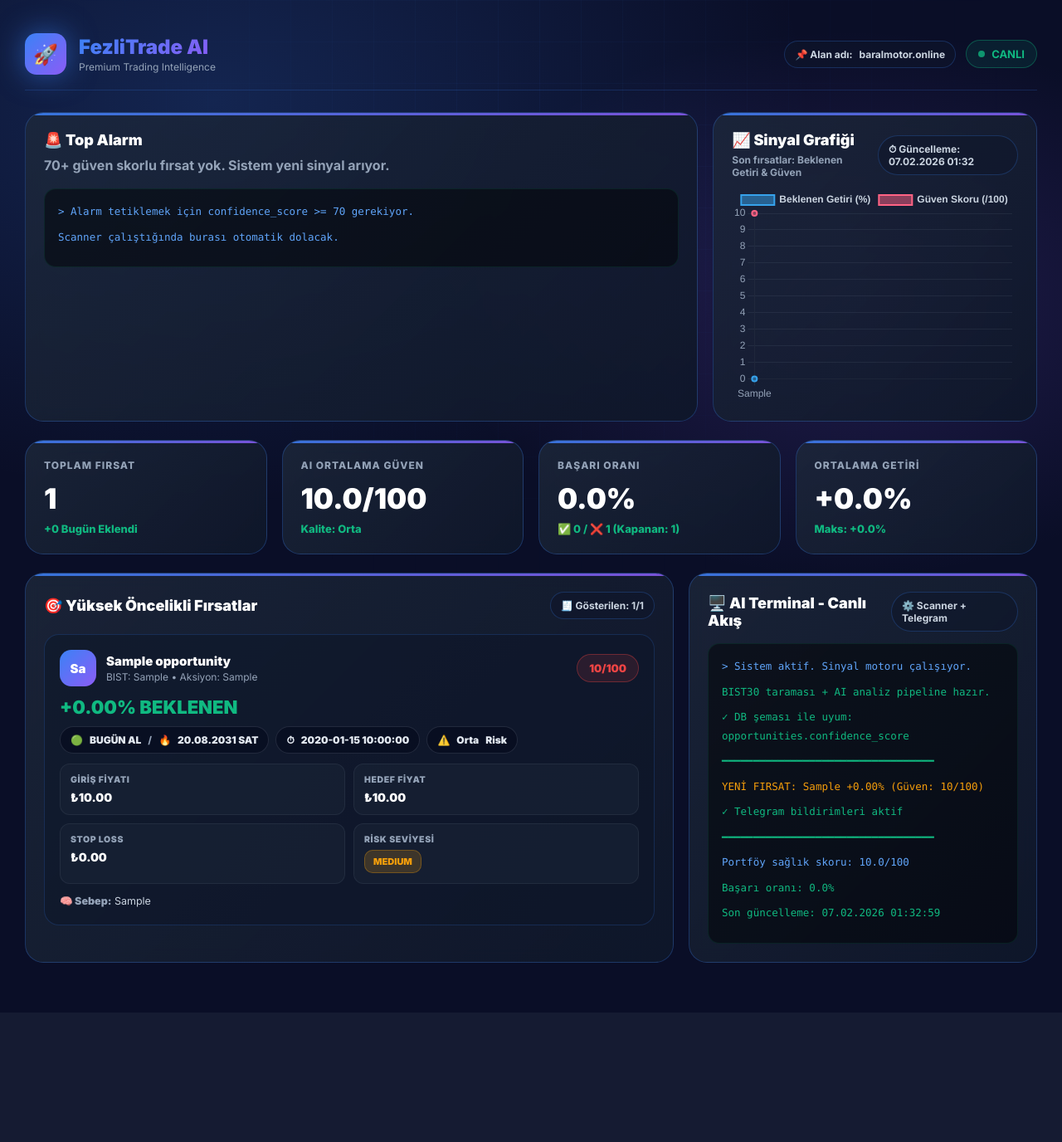
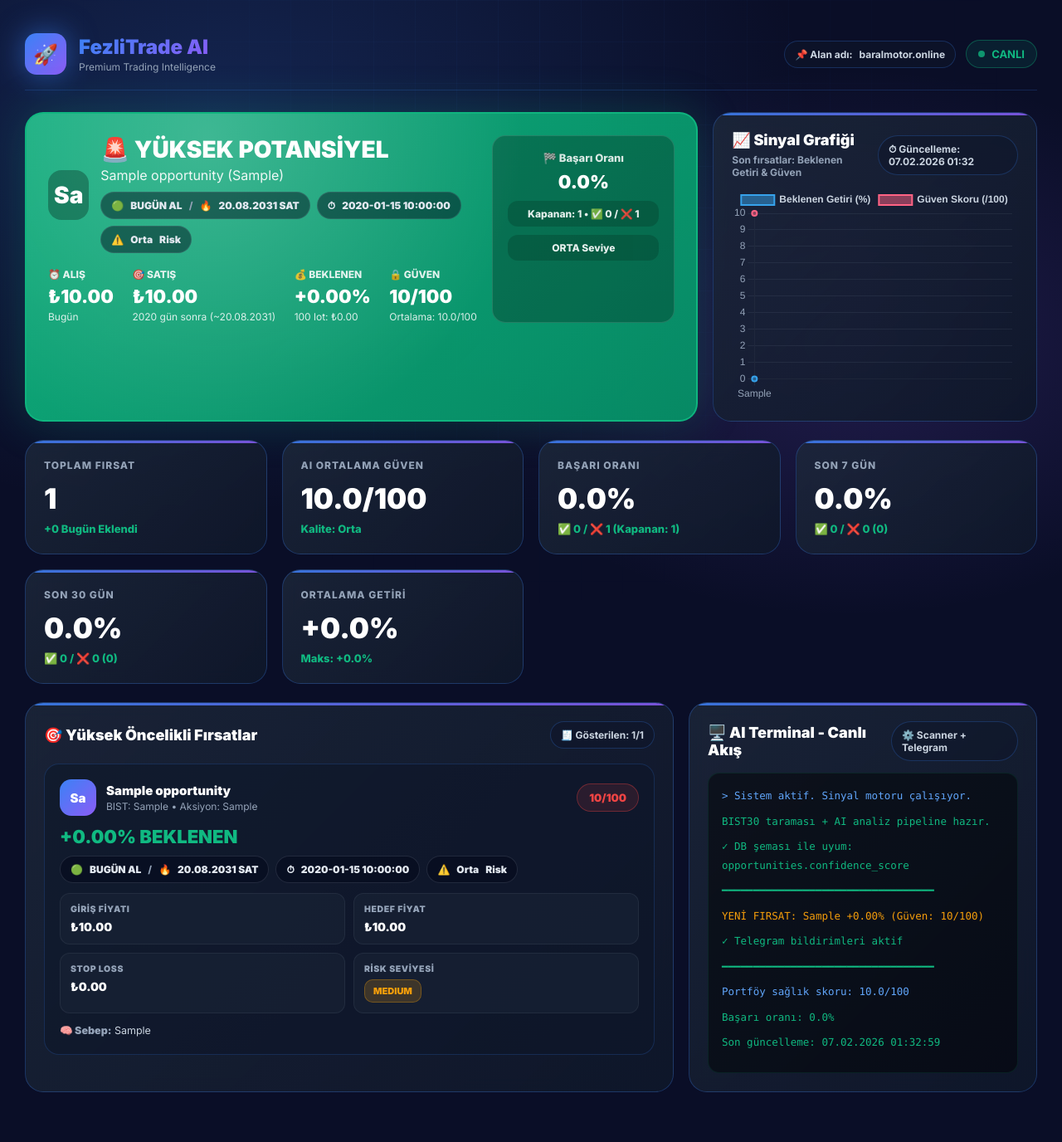
Before and after one commit to lloxytr/Borsa, a PHP site: page /dashboard.php in a window 1280 px wide. Shown: the whole page at 83% size. Before the commit the page ends 1220 px from the top, so only its background shows below. Run offline with PHP 8.4, Linux system fonts and the light colour scheme; the visitor is signed in with stand-in values (Sample User, id 1); tables that the repository leaves empty or names only in its code hold one stand-in row (values such as "Sample post").

Commit message:
Show top alarm for any signal and relax thresholds

```diff
--- a/config.php
+++ b/config.php
@@ -56,6 +56,26 @@ if (!defined('NO_SESSION') || NO_SESSION !== true) {
 }
 
 /**
+ * Basit auth kontrolü (sayfa koruması için)
+ */
+function checkAuth(): void {
+    if (!isset($_SESSION['user_authenticated']) || $_SESSION['user_authenticated'] !== true) {
+        header('Location: index.php');
+        exit;
+    }
+}
+
+/**
+ * Oturumdan user_id çek (yoksa 1)
+ */
+function getAuthenticatedUserId(): int {
+    if (isset($_SESSION['user_id'])) {
+        return (int)$_SESSION['user_id'];
+    }
+    return 1;
+}
+
+/**
  * Veritabanı Bilgileri (KENDİ BİLGİLERİNİ GİR)
  */
 if (!defined('DB_HOST')) define('DB_HOST', 'localhost');
--- a/dashboard.php
+++ b/dashboard.php
@@ -1,10 +1,7 @@
 <?php
 require_once 'config.php';
-if (!isset($_SESSION['user_authenticated']) || $_SESSION['user_authenticated'] !== true) {
-    header('Location: index.php');
-    exit;
-}
-$user_id = 1;
+checkAuth();
+$user_id = getAuthenticatedUserId();
 
 /**
  * "2-3 gün" / "3-5 gün" / "7 gün" gibi timeframe'den gün sayısını yakala.
@@ -77,6 +74,39 @@ function calcPerformance(PDO $pdo, int $user_id): array {
     ];
 }
 
+/**
+ * Son X gün performansı
+ */
+function calcRecentPerformance(PDO $pdo, int $user_id, int $days): array {
+    $stmt = $pdo->prepare("
+        SELECT
+            COUNT(*) AS total,
+            SUM(
+                CASE
+                    WHEN realized_profit_percent > 0 THEN 1
+                    ELSE 0
+                END
+            ) AS win
+        FROM trade_results
+        WHERE user_id = ?
+          AND closed_at >= DATE_SUB(NOW(), INTERVAL ? DAY)
+    ");
+    $stmt->execute([$user_id, $days]);
+    $row = $stmt->fetch(PDO::FETCH_ASSOC) ?: [];
+
+    $total = (int)($row['total'] ?? 0);
+    $win = (int)($row['win'] ?? 0);
+    $loss = max(0, $total - $win);
+    $win_rate = $total > 0 ? round(($win / $total) * 100, 1) : 0.0;
+
+    return [
+        'total' => $total,
+        'win' => $win,
+        'loss' => $loss,
+        'win_rate' => $win_rate,
+    ];
+}
+
 // İstatistikler
 $stats = $pdo->query("
     SELECT
@@ -100,6 +130,8 @@ $top = $opportunities[0] ?? null;
 
 // Performans
 $perf = calcPerformance($pdo, $user_id);
+$recent7 = calcRecentPerformance($pdo, $user_id, 7);
+$recent30 = calcRecentPerformance($pdo, $user_id, 30);
 
 // Grafik datası (son 10)
 $chartOpps = array_slice($opportunities, 0, 10);
@@ -385,11 +417,13 @@ foreach (array_reverse($chartOpps) as $o) {
     <!-- Top row: Alarm + Grafik -->
     <div class="top-row">
         <!-- TOP ALARM -->
-        <?php if (!empty($top) && (int)($top['confidence_score'] ?? 0) >= 70):
+        <?php if (!empty($top)):
             $entry_time = "Bugün";
             $days = extractDaysFromTimeframe($top['timeframe'] ?? '');
             $sellDate = date('d.m.Y', strtotime("+{$days} days"));
             [$riskText, $riskCss] = riskLabel((string)($top['risk_level'] ?? 'medium'));
+            $topConfidence = (int)($top['confidence_score'] ?? 0);
+            $alarmLabel = $topConfidence >= 70 ? 'ULTRA' : ($topConfidence >= 60 ? 'YÜKSEK' : 'ORTA');
         ?>
         <div class="top-alarm">
             <div class="alarm-content">
@@ -425,7 +459,7 @@ foreach (array_reverse($chartOpps) as $o) {
                         </div>
                         <div class="alarm-detail-item">
                             <div class="alarm-detail-label">🔒 GÜVEN</div>
-                            <div class="alarm-detail-value"><?php echo (int)$top['confidence_score']; ?>/100</div>
+                            <div class="alarm-detail-value"><?php echo $topConfidence; ?>/100</div>
                             <div class="alarm-detail-sub">Ortalama: <?php echo number_format((float)($stats['avg_confidence'] ?? 0), 1); ?>/100</div>
                         </div>
                     </div>
@@ -437,16 +471,17 @@ foreach (array_reverse($chartOpps) as $o) {
                     <div class="alarm-side-badge">
                         Kapanan: <?php echo (int)$perf['closed_total']; ?> • ✅ <?php echo (int)$perf['closed_win']; ?> / ❌ <?php echo (int)$perf['closed_loss']; ?>
                     </div>
+                    <div class="alarm-side-badge"><?php echo $alarmLabel; ?> Seviye</div>
                 </div>
             </div>
         </div>
         <?php else: ?>
         <div class="card">
             <div style="font-weight:900;font-size:18px;margin-bottom:10px">🚨 Top Alarm</div>
-            <div style="color:#94a3b8;font-weight:700">70+ güven skorlu fırsat yok. Sistem yeni sinyal arıyor.</div>
+            <div style="color:#94a3b8;font-weight:700">Henüz aktif fırsat yok. Sistem yeni sinyal arıyor.</div>
             <div class="chart-wrap" style="height:200px;margin-top:18px;color:#94a3b8">
                 <div class="terminal-content" style="max-height:none;color:#60a5fa">
-                    <div class="terminal-line system">> Alarm tetiklemek için confidence_score >= 70 gerekiyor.</div>
+                    <div class="terminal-line system">> Scanner çalıştığında fırsatlar burada görünür.</div>
                     <div class="terminal-line">Scanner çalıştığında burası otomatik dolacak.</div>
                 </div>
             </div>
@@ -484,6 +519,16 @@ foreach (array_reverse($chartOpps) as $o) {
             <div class="stat-label">Başarı Oranı</div>
             <div class="stat-value"><?php echo number_format((float)$perf['win_rate'], 1); ?>%</div>
             <div class="stat-change">✅ <?php echo (int)$perf['closed_win']; ?> / ❌ <?php echo (int)$perf['closed_loss']; ?> (Kapanan: <?php echo (int)$perf['closed_total']; ?>)</div>
+        </div>
+        <div class="card">
+            <div class="stat-label">Son 7 Gün</div>
+            <div class="stat-value"><?php echo number_format((float)$recent7['win_rate'], 1); ?>%</div>
+            <div class="stat-change">✅ <?php echo (int)$recent7['win']; ?> / ❌ <?php echo (int)$recent7['loss']; ?> (<?php echo (int)$recent7['total']; ?>)</div>
+        </div>
+        <div class="card">
+            <div class="stat-label">Son 30 Gün</div>
+            <div class="stat-value"><?php echo number_format((float)$recent30['win_rate'], 1); ?>%</div>
+            <div class="stat-change">✅ <?php echo (int)$recent30['win']; ?> / ❌ <?php echo (int)$recent30['loss']; ?> (<?php echo (int)$recent30['total']; ?>)</div>
         </div>
         <div class="card">
             <div class="stat-label">Ortalama Getiri</div>
--- a/notification_sender.php
+++ b/notification_sender.php
@@ -157,6 +157,7 @@ function runSend(PDO $pdo, int $LOOKBACK_HOURS, int $LIMIT_OPPS, int $SPAM_SECON
             $reason = tg((string)($opp['analysis_reason'] ?? 'Teknik sinyal'));
 
             $emoji = $conf >= 80 ? "🔥" : ($conf >= 70 ? "🟢" : "⚡");
+            $quality = $conf >= 80 ? "ULTRA" : ($conf >= 70 ? "YÜKSEK" : "ORTA");
 
             $message =
                 "{$emoji} *ALIM ZAMANI – {$symbol}*\n\n" .
@@ -168,6 +169,7 @@ function runSend(PDO $pdo, int $LOOKBACK_HOURS, int $LIMIT_OPPS, int $SPAM_SECON
                 "📈 Beklenen Getiri: *+{$profit}%*\n" .
                 "⏳ *Süre:* {$time}\n" .
                 "🔒 *Güven:* {$conf} / 100\n" .
+                "✅ *Kalite:* {$quality}\n" .
                 "⚠️ Risk: *{$risk}*\n\n" .
                 "📊 *Sebep:*\n{$reason}\n\n" .
                 "👉 *Plan:* Al → Bekle → Hedefte Sat\n\n" .
```
Also changed, not shown: portfolio.php (+2 -7 lines), scanner.php (+67 -2 lines).
